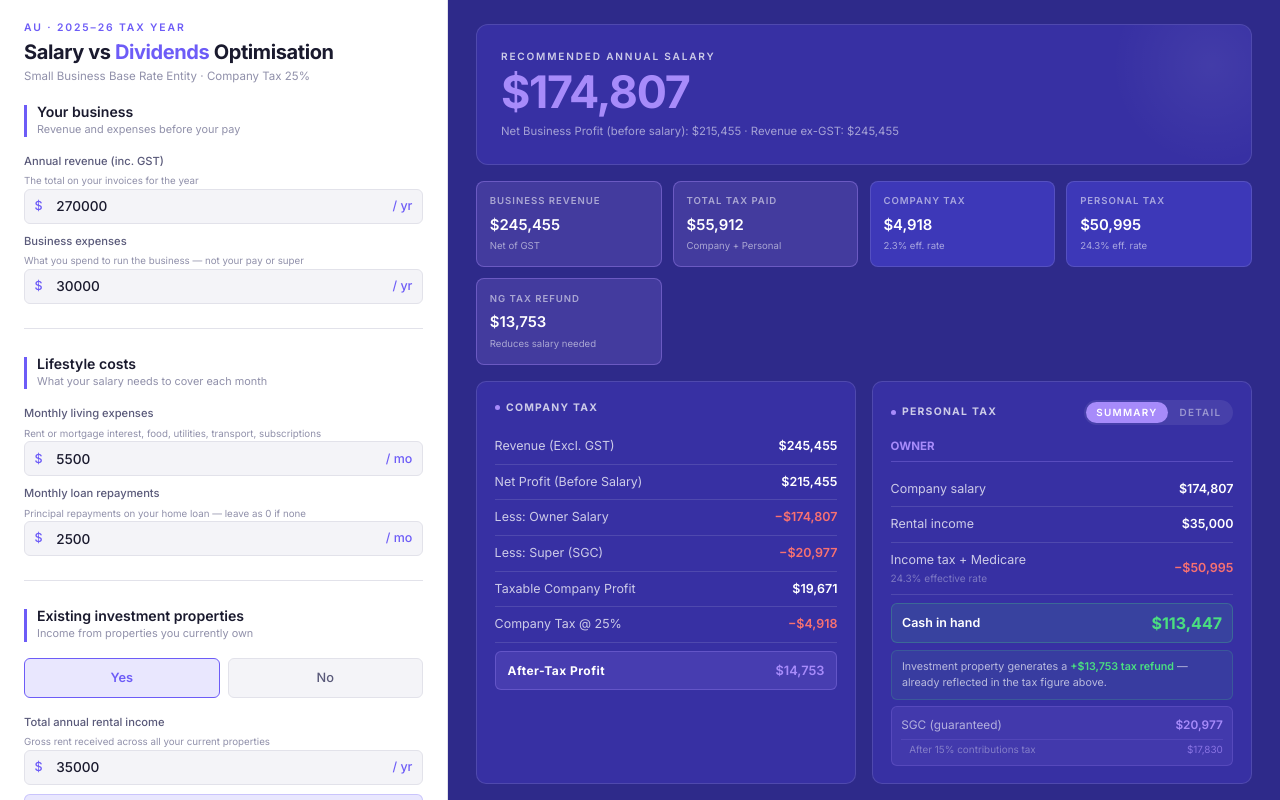
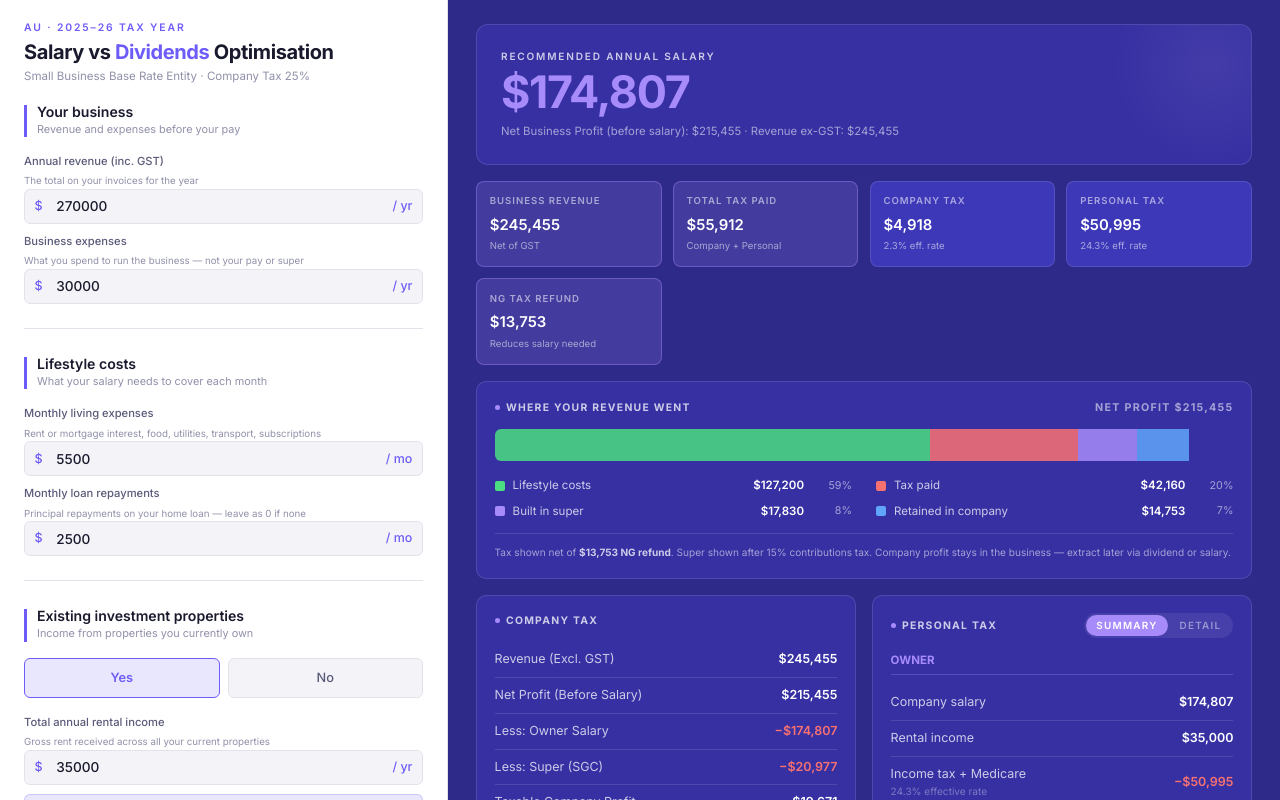
Before and after one commit to u1165139/sal-planner, a React (Vite) app: page / in a window 1280 px wide. Shown: the top 800 px of the page. Built offline with nearby package versions, Linux system fonts and the light colour scheme.

Commit message:
feat: add RevenueAllocation component to display revenue distribution; integrate into ResultsDisplay

```diff
--- a/src/features/results/ResultsDisplay.tsx
+++ b/src/features/results/ResultsDisplay.tsx
@@ -1,6 +1,7 @@
 import { useTax } from '../../context/TaxContext';
 import { Hero } from './Hero';
 import { SummaryMetrics } from './SummaryMetrics';
+import { RevenueAllocation } from './RevenueAllocation';
 import { CompanyTaxBreakdown } from './CompanyTaxBreakdown';
 import { PersonalTaxBreakdown } from './PersonalTaxBreakdown';
 import { DividendAnalysis } from './DividendAnalysis';
@@ -22,6 +23,7 @@ export function ResultsDisplay() {
     <>
       <Hero />
       <SummaryMetrics />
+      <RevenueAllocation />
       <div className="grid-2 section">
         <CompanyTaxBreakdown />
         <PersonalTaxBreakdown />
--- /dev/null
+++ b/src/features/results/RevenueAllocation.tsx
@@ -0,0 +1,67 @@
+import { useTax } from '../../context/TaxContext';
+import { fmt } from '../../utils/formatters';
+import { SUPER_CONTRIBUTIONS_TAX } from '../../core/constants';
+
+export function RevenueAllocation() {
+  const { results } = useTax();
+
+  if (!results) return null;
+
+  const total = results.netBusinessProfit;
+  if (total <= 0) return null;
+
+  const lifestyle = results.requiredAnnualCash;
+  const superAfterTax = results.superContribution * (1 - SUPER_CONTRIBUTIONS_TAX);
+  const taxPaid = results.personalTaxTotal + results.companyTax - results.negativeGearingRefund;
+  const retained = results.companyAfterTaxProfit;
+
+  const segments = [
+    { label: 'Lifestyle costs',     value: lifestyle,    color: '#4ade80' },
+    { label: 'Tax paid',            value: taxPaid,      color: '#f87171' },
+    { label: 'Built in super',      value: superAfterTax, color: '#a78bfa' },
+    { label: 'Retained in company', value: retained,     color: '#60a5fa' },
+  ];
+
+  const pct = (v: number) => `${Math.round((v / total) * 100)}%`;
+
+  return (
+    <div className="panel-card section">
+      <div className="panel-card-title" style={{ display: 'flex', justifyContent: 'space-between', alignItems: 'center' }}>
+        <div style={{ display: 'flex', alignItems: 'center', gap: '0.4rem' }}>
+          <span className="panel-card-dot" />
+          Where your revenue went
+        </div>
+        <span style={{ fontSize: '0.67rem', color: 'var(--panel-text-dim)' }}>
+          Net profit {fmt(total)}
+        </span>
+      </div>
+
+      <div style={{ width: '100%', height: '32px', borderRadius: '6px', overflow: 'hidden', display: 'flex', marginBottom: '1rem' }}>
+        {segments.map(s => (
+          <div
+            key={s.label}
+            style={{ width: pct(s.value), height: '100%', background: s.color, opacity: 0.85 }}
+          />
+        ))}
+      </div>
+
+      <div style={{ display: 'grid', gridTemplateColumns: '1fr 1fr', gap: '0.5rem 1.5rem' }}>
+        {segments.map(s => (
+          <div key={s.label} style={{ display: 'flex', alignItems: 'center', gap: '8px' }}>
+            <span style={{ width: '10px', height: '10px', borderRadius: '2px', background: s.color, flexShrink: 0 }} />
+            <span style={{ fontSize: '0.72rem', color: 'var(--panel-text-mid)', flex: 1 }}>{s.label}</span>
+            <span style={{ fontSize: '0.72rem', fontWeight: 600, color: 'var(--panel-text)' }}>{fmt(s.value)}</span>
+            <span style={{ fontSize: '0.67rem', color: 'var(--panel-text-dim)', minWidth: '2.5rem', textAlign: 'right' }}>{pct(s.value)}</span>
+          </div>
+        ))}
+      </div>
+
+      <div style={{ fontSize: '0.63rem', color: 'var(--panel-text-dim)', lineHeight: 1.5, marginTop: '0.85rem', borderTop: '1px solid var(--panel-border)', paddingTop: '0.65rem' }}>
+        {results.negativeGearingRefund > 0 && (
+          <>Tax shown net of <strong style={{ color: 'var(--panel-text-mid)' }}>{fmt(results.negativeGearingRefund)} NG refund</strong>. </>
+        )}
+        Super shown after 15% contributions tax. Company profit stays in the business — extract later via dividend or salary.
+      </div>
+    </div>
+  );
+}
```
